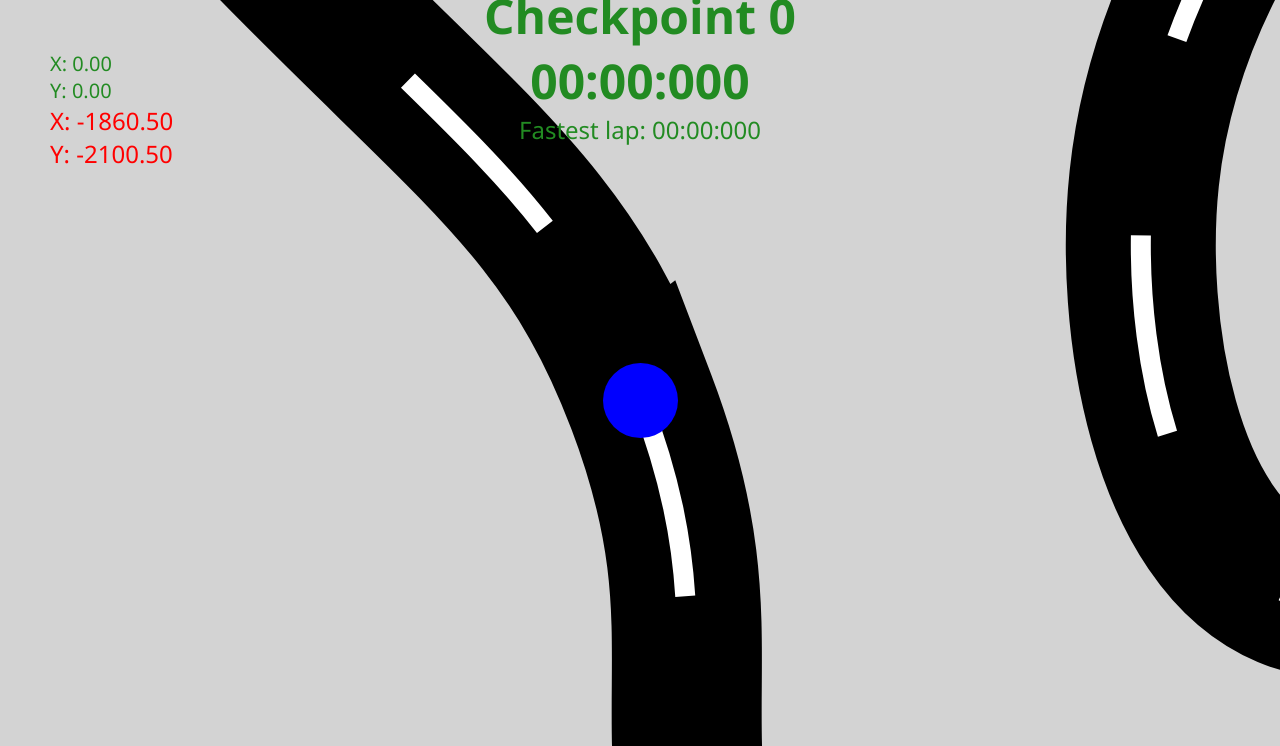
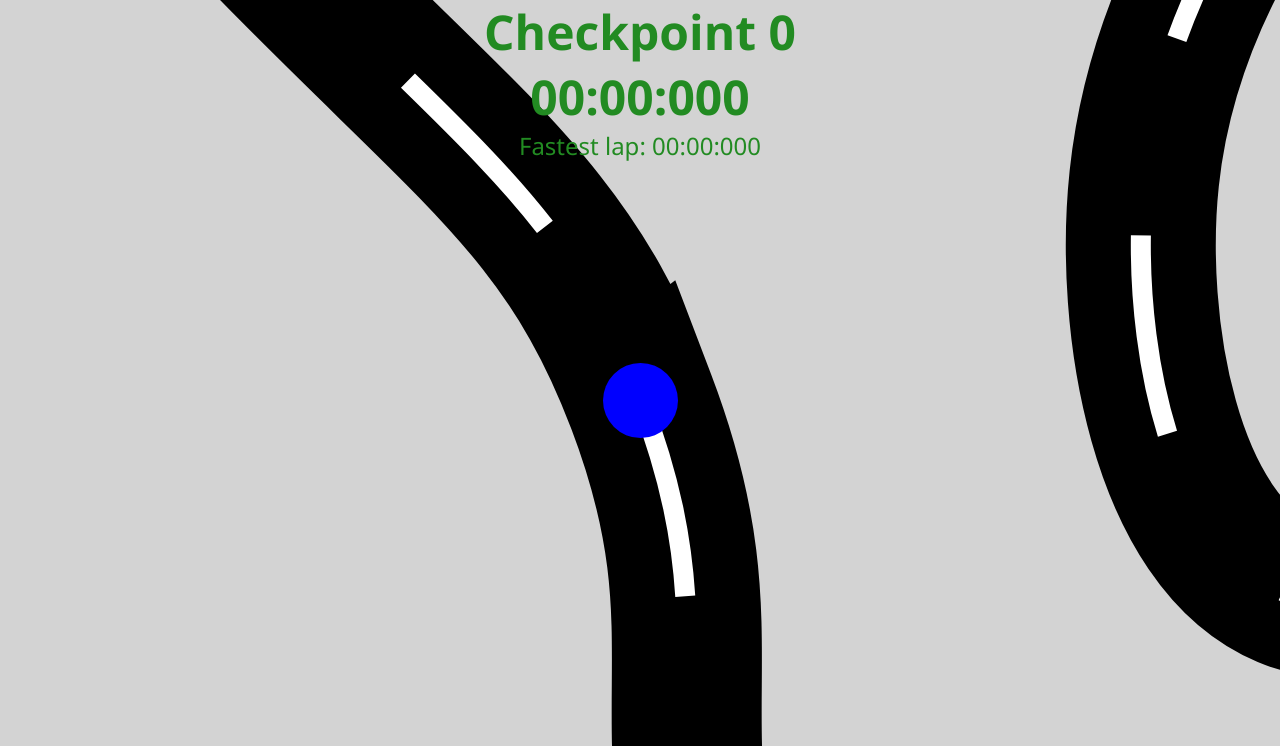
Before and after one commit to Stijn-Houwelijckx/OrientationGame, a plain HTML site: page index.html in a window 1280 px wide. Shown: the top 746 px of the page. Drawn offline with Linux system fonts and the light colour scheme.

Commit message:
Add files via upload

```diff
--- a/CSS/style.css
+++ b/CSS/style.css
@@ -83,13 +83,15 @@ canvas {
 .center-text {
   position: absolute;
   z-index: 999;
-  top: 8%;
+  top: 10%;
   left: 50%;
   transform: translate(-50%, -50%);
 
   display: flex;
   flex-direction: column;
   align-items: center;
+
+  width: 100%;
 }
 
 .checkpointText,
--- a/Javascript/Classes/Player.js
+++ b/Javascript/Classes/Player.js
@@ -23,8 +23,8 @@ export default class Player {
     this.element.style.left = this.x + "px";
     this.element.style.top = this.y + "px";
 
-    document.querySelector(".speedXCounter").innerHTML = this.speedX.toFixed(2);
-    document.querySelector(".speedYCounter").innerHTML = this.speedY.toFixed(2);
+    // document.querySelector(".speedXCounter").innerHTML = this.speedX.toFixed(2);
+    // document.querySelector(".speedYCounter").innerHTML = this.speedY.toFixed(2);
   }
 
   setDirection(direction, value) {
--- a/Javascript/game.js
+++ b/Javascript/game.js
@@ -56,13 +56,13 @@ function centerScreenOnPlayer() {
   // console.log("x: " + offsetX.toFixed(2) + " " + "y: " + offsetY.toFixed(2));
 }
 
-console.log(document.documentElement.clientWidth);
-console.log(document.documentElement.clientHeight);
+// console.log(document.documentElement.clientWidth);
+// console.log(document.documentElement.clientHeight);
 
-console.log("calculated width: " + document.documentElement.clientWidth / 1920);
-console.log(
-  "calculated height: " + document.documentElement.clientHeight / 945
-);
+// console.log("calculated width: " + document.documentElement.clientWidth / 1920);
+// console.log(
+//   "calculated height: " + document.documentElement.clientHeight / 945
+// );
 
 // Set checkpoint based on screen size
 function setCheckpoints() {
@@ -100,8 +100,8 @@ function gameLoop() {
 
   centerScreenOnPlayer();
 
-  document.querySelector(".position .posX").innerHTML = offsetX.toFixed(2);
-  document.querySelector(".position .posY").innerHTML = offsetY.toFixed(2);
+  // document.querySelector(".position .posX").innerHTML = offsetX.toFixed(2);
+  // document.querySelector(".position .posY").innerHTML = offsetY.toFixed(2);
 
   checkpoint(offsetX, offsetY);
 }
--- a/index.html
+++ b/index.html
@@ -15,7 +15,7 @@
     <title>OrientationGame</title>
   </head>
   <body>
-    <div class="speedCounters">
+    <!-- <div class="speedCounters">
       <p class="speedCounter">
         X: <span class="speedXCounter">0</span> <br />
         Y: <span class="speedYCounter">0</span>
@@ -27,7 +27,7 @@
       <button id="motion" type="button" style="width: fit-content">
         Enable Motion Detection
       </button>
-    </div>
+    </div> -->
 
     <div class="center-text">
       <h1 class="checkpointText">Start</h1>
```
